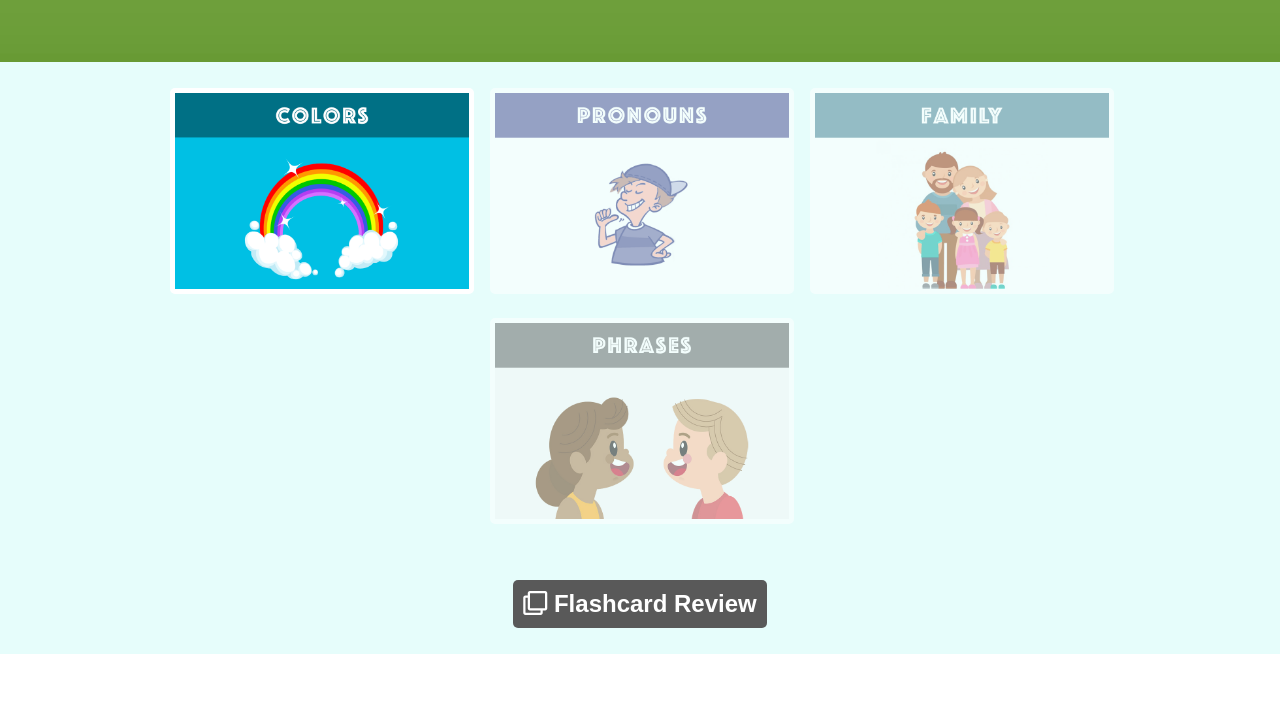
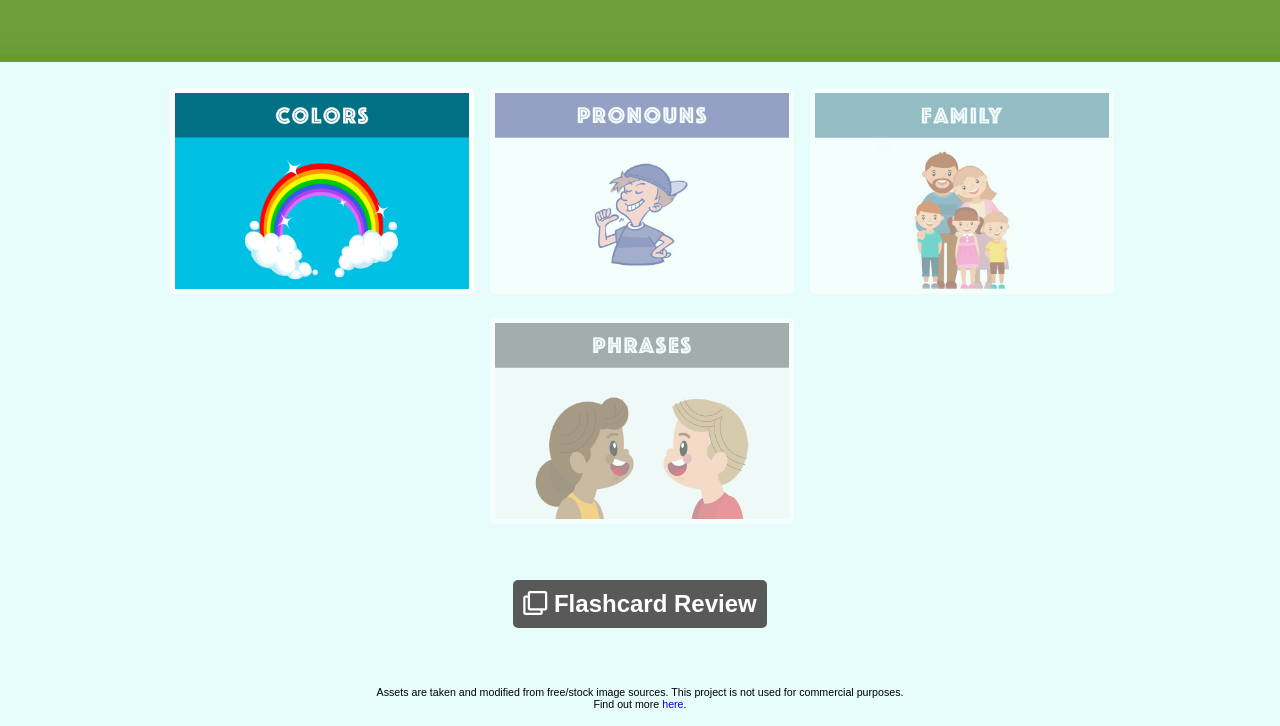
Before and after one commit to elephluent/elephluent.github.io, a website: page index.html in a window 1280 px wide. Shown: the part 653-1379 px from the top of the page. Before the commit the page ends 1307 px from the top, so only its background shows below. Drawn offline with Linux system fonts and the light colour scheme; a web font is replaced by a local one.

Commit message:
Attributions on page

```diff
--- a/index.html
+++ b/index.html
@@ -25,7 +25,7 @@
 
 </head>
 
-<body>
+<body style="background: #e6fdfb;">
 <header>
     <div id="name">
         <div id="logo" class="logo scale-up" >
@@ -84,6 +84,7 @@
     </div>
 
 </main>
+<footer style="font-size: 8pt;">Assets are taken and modified from free/stock image sources. This project is not used for commercial purposes.<br>Find out more <a href="https://github.com/elephluent/elephluent.github.io">here</a>.</footer>
 </body>
 
 </html>
```
